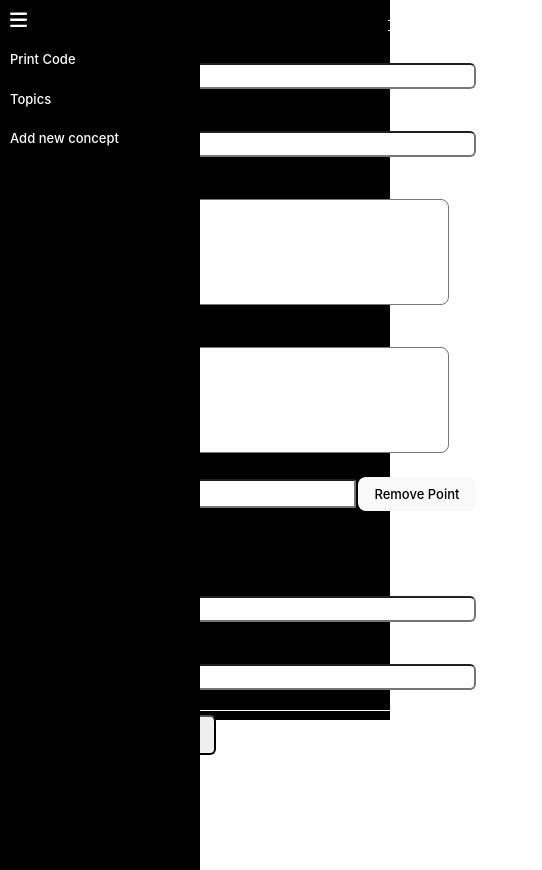
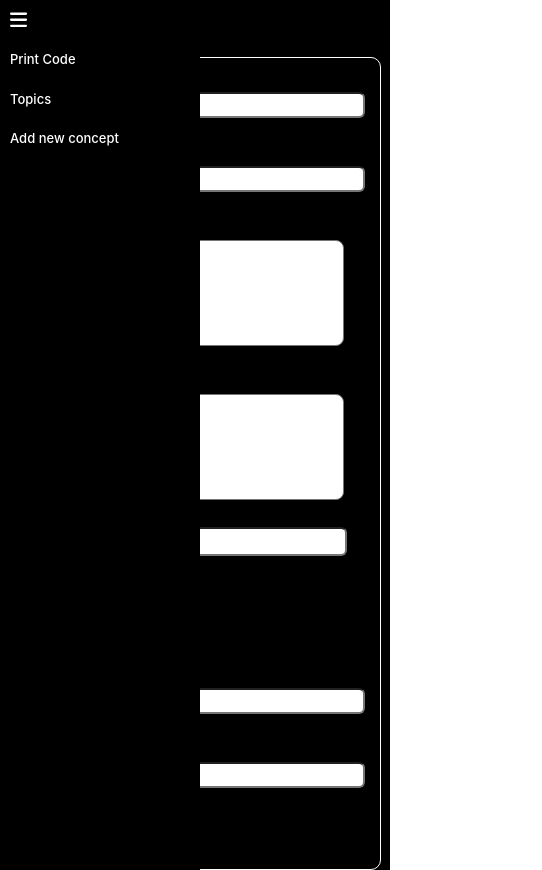
Before and after one commit to randhavevaibhav/JsManual2, a React (Create React App) app: page /JsManual2/addnewconcept in a window 390 px wide. Shown: the whole page, 542 px wide, since content can reach past the window. Before the commit the page ends 844 px from the top, so only its background shows below. Built offline with nearby package versions, Linux system fonts and the light colour scheme; a small style sheet from the web is missing.

Commit message:
Added style changes and clear fun for imp points

```diff
--- a/src/components/AddNewConcept.js
+++ b/src/components/AddNewConcept.js
@@ -3,6 +3,7 @@ import { useState } from "react";
 import "../styles/AddNewConcept.css";
 import { JsTopicList } from "../helper/JSTopicList";
 import axios from "axios";
+import { faL } from "@fortawesome/free-solid-svg-icons";
 
 function AddNewConcept() {
   const [formData, setFormData] = useState({
@@ -17,6 +18,7 @@ function AddNewConcept() {
 
   const [IMPInputValues, setIMPInputValues] = useState(['']);
   const [points, setPoints] = useState(["IMP point 1"]);
+  let IMPPointsFlag = true;
   const handleChange = (event) => {
     const { name, value } = event.target;
     setFormData((prevData) => ({
@@ -30,10 +32,11 @@ function AddNewConcept() {
       let regExp =
         /^(?:https?:\/\/)?(?:m\.|www\.)?(?:youtu\.be\/|youtube\.com\/(?:embed\/|v\/|watch\?v=|watch\?.+&v=))((\w|-){11})(?:\S+)?$/;
       if (urlToParse.match(regExp)) {
+
         return true;
       }
     }
-    return false;
+   return false;
   };
 
   const validateFormData = (formData) => {
@@ -44,12 +47,14 @@ function AddNewConcept() {
 
 
     if (!checkTopic(formData.topicName)) {
+
       return false;
     }
     if (topicNameLen > 50 || subTopicNameLen > 50 || YTVideoTitle > 50) {
       alert(
         "Please reduce no. of words in topic name, sub-topic name or in youtube video title"
       );
+
       return false;
     }
 
@@ -59,6 +64,7 @@ function AddNewConcept() {
       if(fields.value===""|| fields.value===undefined)
       {
         alert("Please fill input filed no. "+(index+1));
+        IMPPointsFlag = false;
         return false;
       }
       });
@@ -70,6 +76,7 @@ function AddNewConcept() {
     if (validateYouTubeUrl(formData.YTVideoLink)) {
       if (formData.YTVideoTitle === "" || formData.YTVideoTitle === undefined) {
         alert("Please enter valid youtube video title !!");
+
         return false;
       }
     } else if (
@@ -81,6 +88,7 @@ function AddNewConcept() {
         !(formData.YTVideoLink === "" || formData.YTVideoLink === undefined)
       ) {
         alert("Please enter valid youtube link !!");
+
         return false;
       }
     } else if (
@@ -88,44 +96,15 @@ function AddNewConcept() {
     ) {
       if (!validateYouTubeUrl(formData.YTVideoLink)) {
         alert("Please enter valid youtube link !!");
-        return false;
+
+       return false;
       }
     }
 
     return true;
   };
 
-  const formatCodeSyntax = (para) => {
-    let tempVal = para;
 
-    let fromAr = [
-        /\\/g,
-        /'/g,
-        /"/g,
-        /\r\n/g,
-        /[\r\n]/g,
-        /\t/g,
-        new RegExp("--" + ">", "g"),
-        new RegExp("<!" + "--", "g"),
-        /\//g,
-      ],
-      toAr = [
-        "\\\\",
-        "\\'",
-        '\\"',
-        "\\n",
-        "\\n",
-        "\\t",
-        "--'+'>",
-        "<!'+'--",
-        "\\/",
-      ];
-    for (let x = 0; x < fromAr.length; x++) {
-      tempVal = tempVal.replace(fromAr[x], toAr[x]);
-    }
-
-    return tempVal;
-  };
 
   const checkTopic = (Ptopic) => {
     if (JsTopicList.indexOf(Ptopic) < 0) {
@@ -133,10 +112,12 @@ function AddNewConcept() {
         `Metioned topic is not present in the list ==>
     available list ====> ` + JsTopicList
       );
+
       return false;
     } else {
       return true;
     }
+
   };
 
   const clearFormData = (PFormData) => {
@@ -152,6 +133,19 @@ function AddNewConcept() {
       ...formData,
       ...blankForm,
     }));
+
+   let blankArr = [];
+
+   IMPInputValues.forEach(()=>{
+    blankArr.push("");
+   })
+
+    setIMPInputValues(blankArr);
+
+
+
+
+
   };
 
   const saveDataToDB = (PformData) => {
@@ -177,12 +171,11 @@ function AddNewConcept() {
   const handleSubmit = (event) => {
     event.preventDefault();
 
-    let formatedSyntaxStr = formatCodeSyntax(formData.syntax);
 
-    if (validateFormData(formData)) {
+
+    if (validateFormData(formData) && IMPPointsFlag) {
       alert("Form validation passed !!!");
 
-      formData.syntax = formatedSyntaxStr;
       console.log("***** IMPInputValues ======> "+IMPInputValues);
 
     formData.IMPPoints = IMPInputValues;
--- a/src/styles/AddNewConcept.css
+++ b/src/styles/AddNewConcept.css
@@ -12,7 +12,7 @@
 }
 
 .form-container{
-    border: solid white 1px;
+    /* border: solid white 1px; */
   padding: 0px;
   border-radius: 10px;
   height: 97%;
@@ -51,9 +51,10 @@ input#submit{
 #addIMPpointButton{
   width: 128px;
   margin-top: 5px;
+  background-color: green;
 }
 #IMPPoints-text-container>input{
-  border-radius: 2px;
+  border-radius: 6px;
   width: 207px;
   height: 23px;
 }
@@ -66,9 +67,36 @@ input#submit{
   margin-bottom: 3px;
 }
 
+#removeIMPpointButton>button{
+  background-color: red;
+
+  font-weight: 600;
+}
+
 @media only screen and (max-width: 600px) {
     .concept-main-container{
-        margin-left: 0;
+      margin-left: 12px;
+      margin-top: 57px;
+      width: 94vw;
+      height: fit-content;
     }
 
+    .form-container{
+      width: 98%;
+    }
+
+    #IMPPoints-main-container{
+      flex-direction: column;
+    }
+
+    .form-container>form{
+      gap: 3px;
+    }
+
+    #IMPPoints-text-container > input
+    {
+      width: 236px;
+    }
+
+
   }
```
